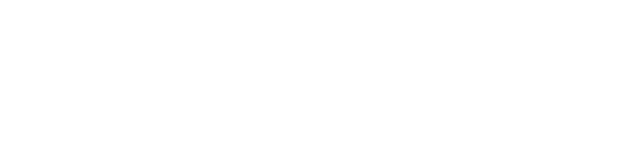
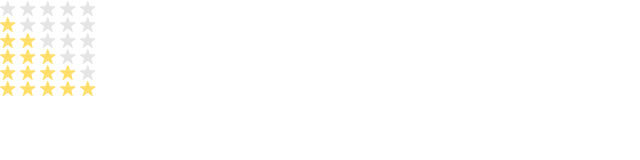
Before and after one commit to fesfa-friends/stars-task, a plain HTML site: page src/index.html in a window 1280 px wide. Shown: the whole page, without its empty margins (0-640 px from the left). Drawn offline with Linux system fonts and the light colour scheme.

Commit message:
task completed

```diff
--- a/src/index.html
+++ b/src/index.html
@@ -4,9 +4,54 @@
 		<meta charset="UTF-8">
 		<meta http-equiv="X-UA-Compatible" content="IE=edge">
 		<meta name="viewport" content="width=device-width, initial-scale=1.0">
-  <title>Stars</title>
+		<title>Document</title>
+		<link rel="stylesheet" href="./style.css">
 	</head>
+
 	<body>
-
+		<div class="container">
+			<div class="stars stars--0">
+				<div class="stars__star"></div>
+				<div class="stars__star"></div>
+				<div class="stars__star"></div>
+				<div class="stars__star"></div>
+				<div class="stars__star"></div>
+			</div>
+			<div class="stars stars--1">
+				<div class="stars__star"></div>
+				<div class="stars__star"></div>
+				<div class="stars__star"></div>
+				<div class="stars__star"></div>
+				<div class="stars__star"></div>
+			</div>
+			<div class="stars stars--2">
+				<div class="stars__star"></div>
+				<div class="stars__star"></div>
+				<div class="stars__star"></div>
+				<div class="stars__star"></div>
+				<div class="stars__star"></div>
+			</div>
+			<div class="stars stars--3">
+				<div class="stars__star"></div>
+				<div class="stars__star"></div>
+				<div class="stars__star"></div>
+				<div class="stars__star"></div>
+				<div class="stars__star"></div>
+			</div>
+			<div class="stars stars--4">
+				<div class="stars__star"></div>
+				<div class="stars__star"></div>
+				<div class="stars__star"></div>
+				<div class="stars__star"></div>
+				<div class="stars__star"></div>
+			</div>
+			<div class="stars stars--5">
+				<div class="stars__star"></div>
+				<div class="stars__star"></div>
+				<div class="stars__star"></div>
+				<div class="stars__star"></div>
+				<div class="stars__star"></div>
+			</div>
+		</div>
 	</body>
 </html>
--- a/src/style.css
+++ b/src/style.css
@@ -1 +1,40 @@
-/* styles go here */
+* {
+  margin: 0;
+  padding: 0;
+  box-sizing: border-box;
+}
+
+.container {
+  display: flex;
+  flex-direction: column;
+  flex-wrap: nowrap;
+}
+
+.stars {
+  display: flex;
+  column-gap: 4px;
+}
+
+.stars--0 .stars__star,
+.stars--1 .stars__star:nth-child(n+2),
+.stars--2 .stars__star:nth-child(n+3),
+.stars--3 .stars__star:nth-child(n+4),
+.stars--4 .stars__star:nth-child(n+5) {
+  background-image: url("./images/star.svg");
+}
+
+.stars--1 .stars__star:nth-child(1),
+.stars--2 .stars__star:nth-child(-n+2),
+.stars--3 .stars__star:nth-child(-n+3),
+.stars--4 .stars__star:nth-child(-n+4),
+.stars--5 .stars__star {
+  background-image: url("./images/star-active.svg");
+}
+
+.stars__star {
+  width: 16px;
+  height: 16px;
+  background-repeat: no-repeat;
+  background-size: contain;
+  background-position: center;
+}
```
Also changed, not shown: 1 other file. Lines whose indentation alone changed are shown as unchanged.
